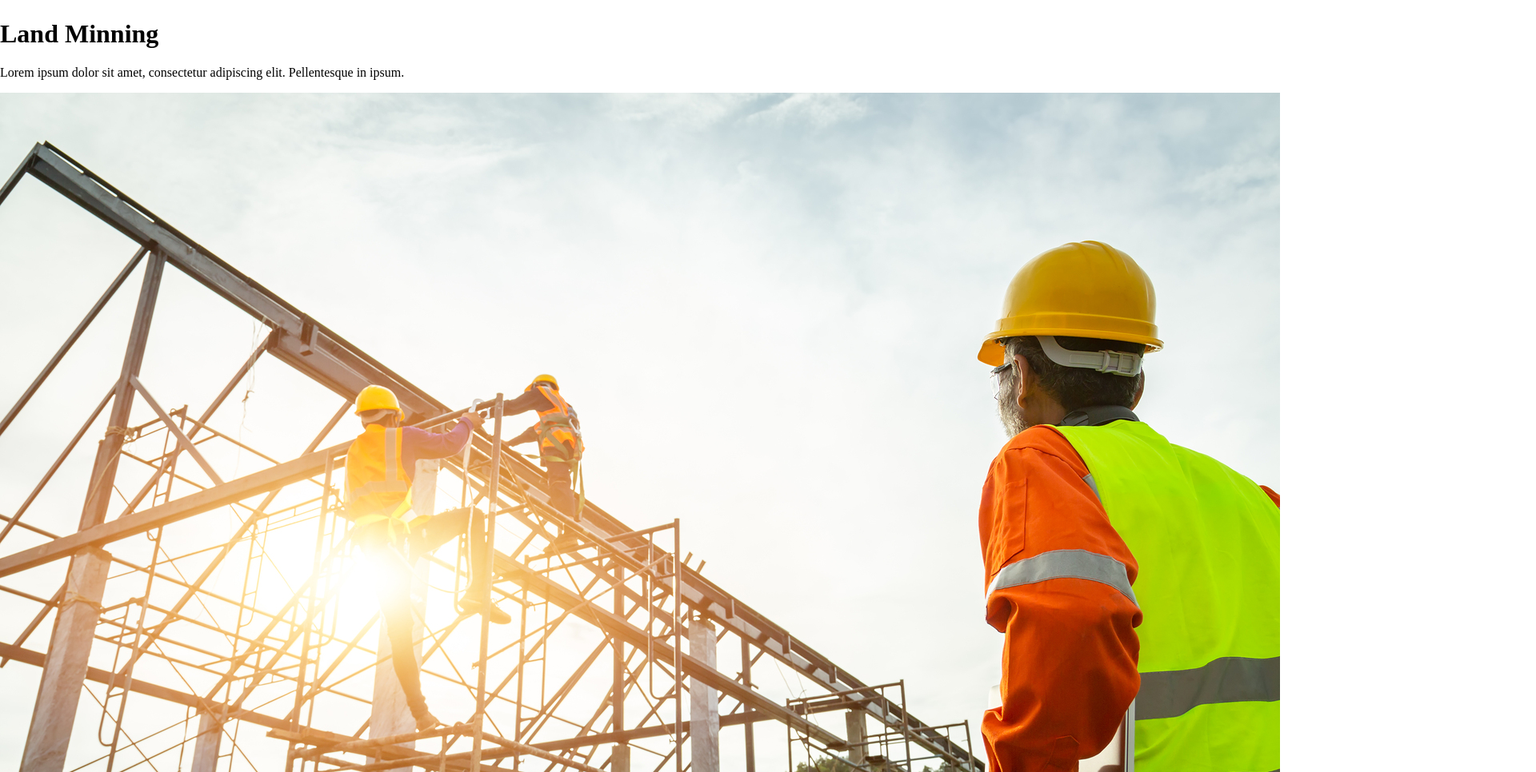
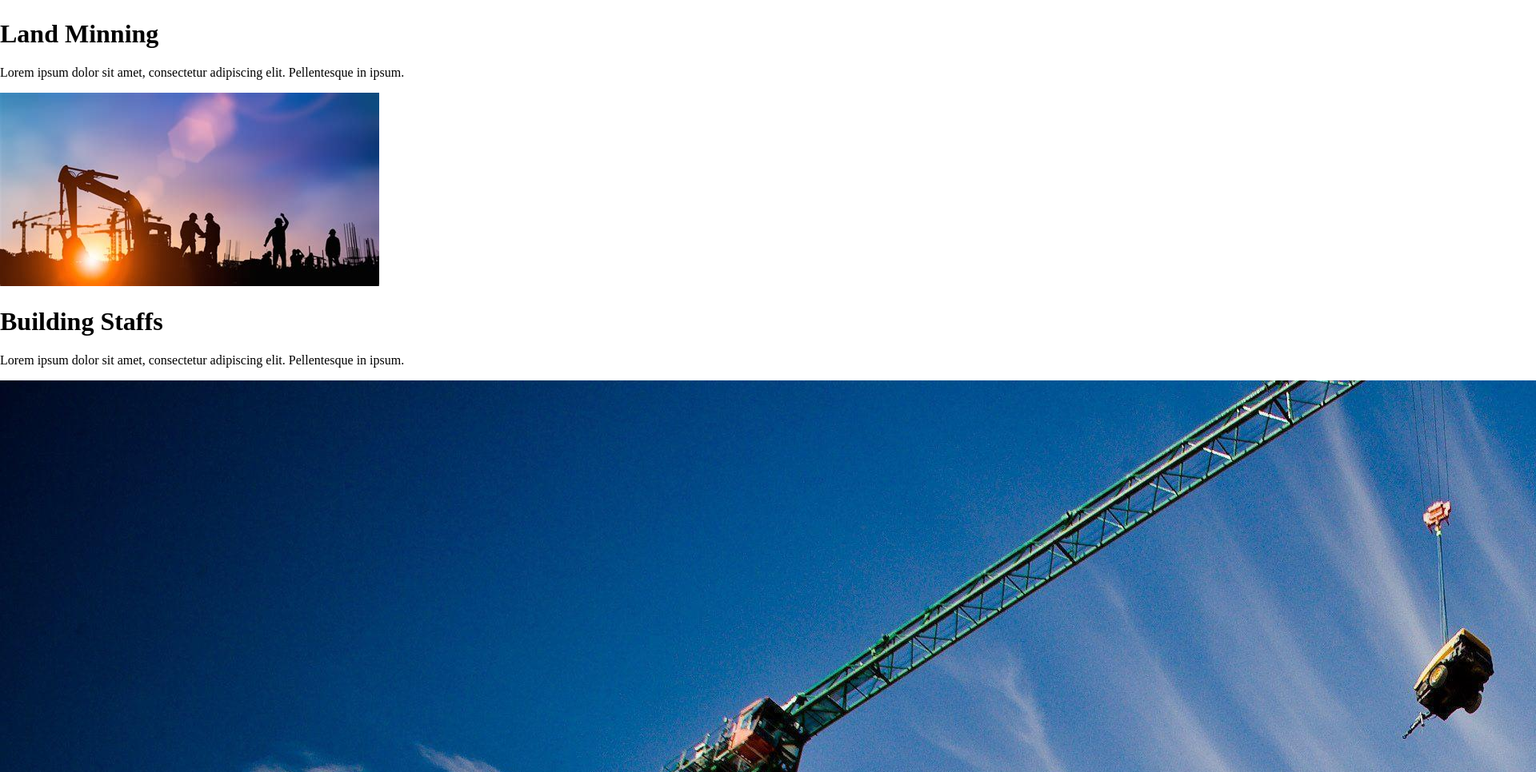
Before and after one commit to MAS4soft/tailwind-react-mui-refactor, a React (Vite) app: page / in a window 1280 px wide. Shown: the part 1334-2300 px from the top of the page at 80% size, 1920 px wide, since content can reach past the window. Built offline with nearby package versions, Linux system fonts and the light colour scheme.

Commit message:
last today 4-7

```diff
--- a/src/Components/Services.tsx
+++ b/src/Components/Services.tsx
@@ -1,4 +1,9 @@
 import cons01 from "../assets/cons01.jpg";
+import cons02 from "../assets/cons02.jpg";
+import cons03 from "../assets/cons03.jpg";
+import cons04 from "../assets/cons04.jpg";
+import cons05 from "../assets/cons05.jpg";
+import cons06 from "../assets/cons06.jpg";
 import Post from "./Post";
 
 const Services = () => {
@@ -20,7 +25,7 @@ const Services = () => {
         ipsum."
       >
         <div>
-          <img src={cons01} alt="cons01" />
+          <img src={cons02} alt="cons02" />
         </div>
       </Post>
       <Post
@@ -29,7 +34,7 @@ const Services = () => {
         ipsum."
       >
         <div>
-          <img src={cons01} alt="cons01" />
+          <img src={cons03} alt="cons03" />
         </div>
       </Post>
       <Post
@@ -38,7 +43,7 @@ const Services = () => {
         ipsum."
       >
         <div>
-          <img src={cons01} alt="cons01" />
+          <img src={cons04} alt="cons04" />
         </div>
       </Post>
       <Post
@@ -47,7 +52,7 @@ const Services = () => {
         ipsum."
       >
         <div>
-          <img src={cons01} alt="cons01" />
+          <img src={cons05} alt="cons05" />
         </div>
       </Post>
       <Post
@@ -56,7 +61,7 @@ const Services = () => {
         ipsum."
       >
         <div>
-          <img src={cons01} alt="cons01" />
+          <img src={cons06} alt="cons06" />
         </div>
       </Post>
     </div>
```
